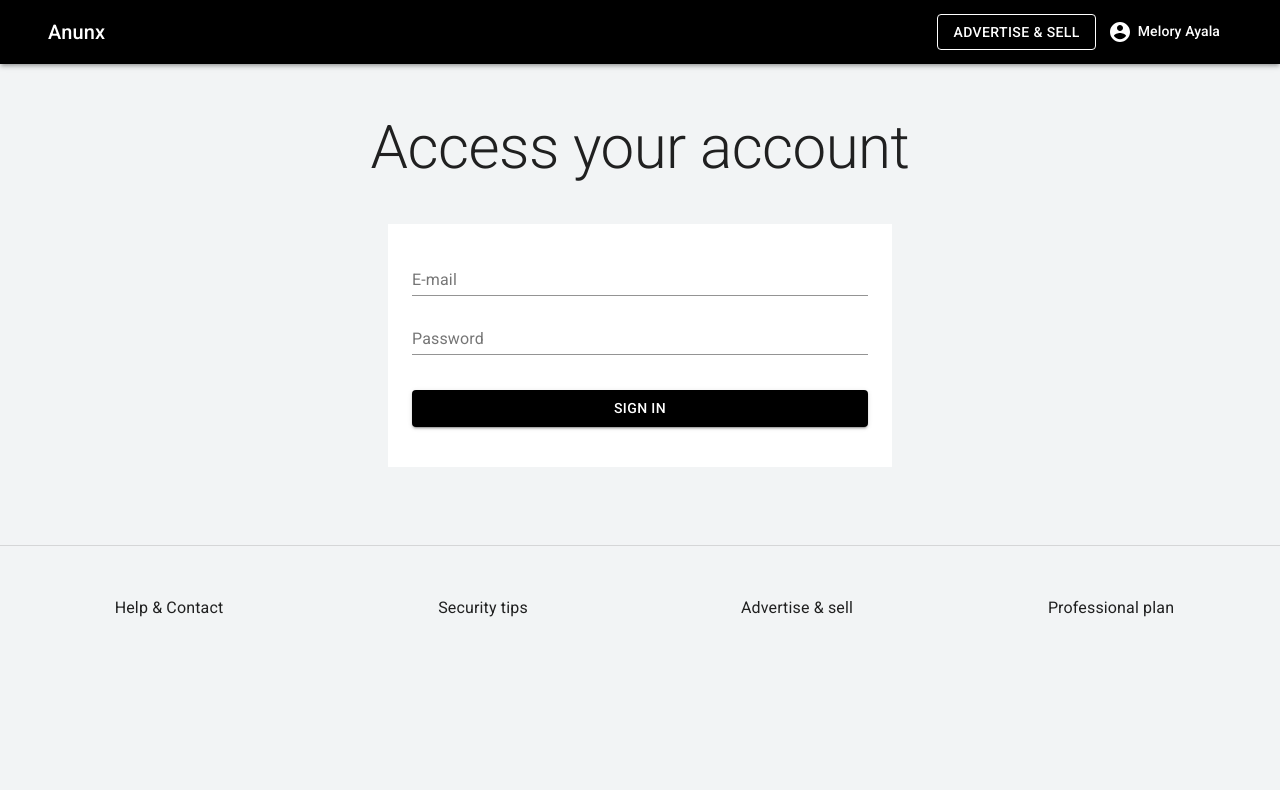
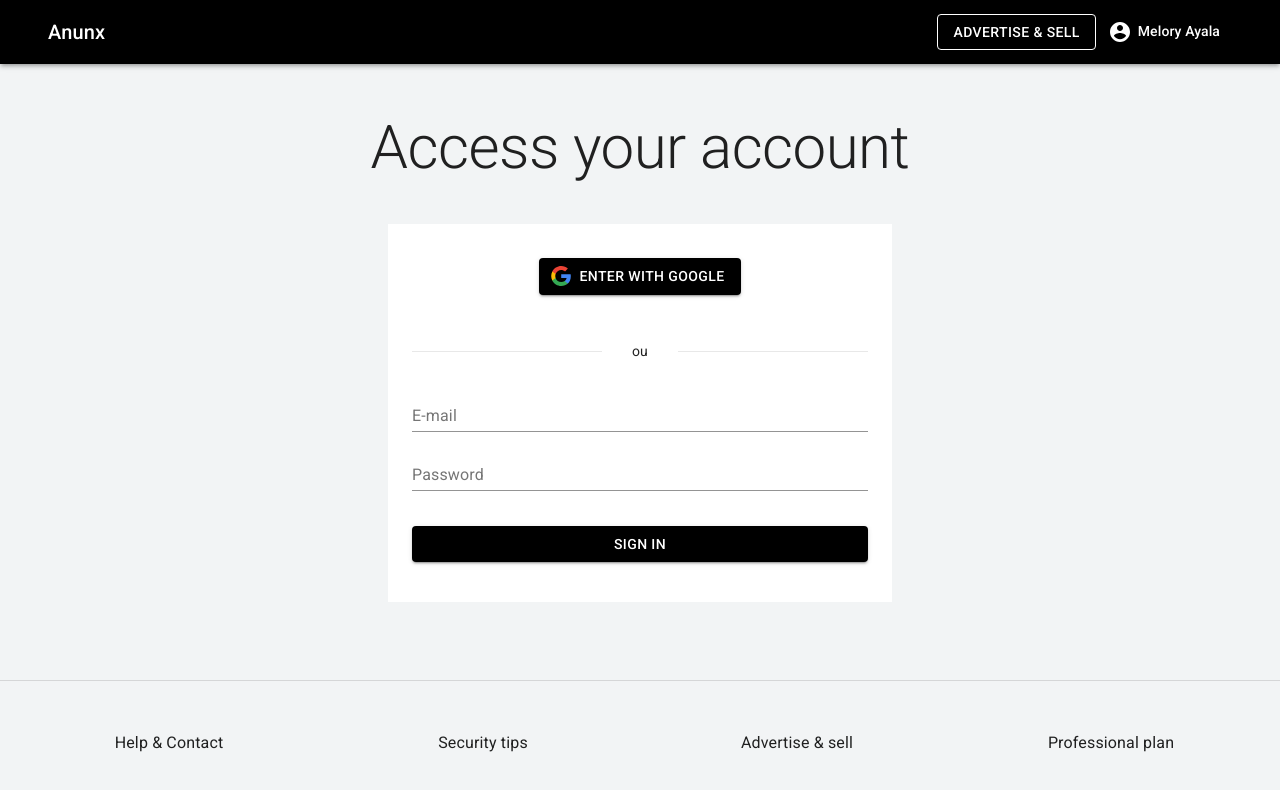
Before and after one commit to meloryayala/anunx-next-project, a Next.js app: page /auth/signin in a window 1280 px wide. Shown: the top 790 px of the page. Built offline with nearby package versions, Linux system fonts and the light colour scheme; no server answers.

Commit message:
Adding signin with Google

```diff
--- a/pages/api/auth/[...nextauth].js
+++ b/pages/api/auth/[...nextauth].js
@@ -1,11 +1,17 @@
 import axios from 'axios'
 import NextAuth from 'next-auth'
 import CredentialsProvider from 'next-auth/providers/credentials'
+import Providers from 'next-auth/providers'
 
 
 export default NextAuth({
   secret: process.env.SECRET,
   providers: [
+    Providers.Google({
+      clientId: process.env.GOOGLE_CLIENT_ID,
+      clientSecret: process.env.GOOGLE_CLIENT_SECRET
+    }),
+
     CredentialsProvider({
       name: 'Credentials',
       async authorize(credentials) {
--- a/pages/auth/signin/index.js
+++ b/pages/auth/signin/index.js
@@ -1,6 +1,7 @@
 import { Formik } from 'formik'
 import { useRouter } from 'next/router'
 import { signIn, useSession } from 'next-auth/client'
+import Image from 'next/image'
 
 import {
   Container,
@@ -34,6 +35,12 @@
     })
   }
 
+  const handleGoogleLogin = () => {
+    signIn('google',{
+      callbackUrl: 'http://localhost:3000/user/dashboard'
+    })
+  }
+
   return (
     <TemplateDefault>
       <Container maxWidth="sm" component="main" className={classes.container}>
@@ -45,6 +52,26 @@
 
         <Container maxWidth="md">
           <Box className={classes.box}>
+
+            <Box className={classes.googleBtn}>
+              <Button
+                variant="contained"
+                color="primary"
+                startIcon={
+                  <Image
+                    src="/images/logo_google.svg"
+                    width={20}
+                    height={20}
+                    alt="Google login"
+                  />
+                }
+                onClick={handleGoogleLogin}>Enter with Google</Button>
+            </Box>
+
+            <Box className={classes.orDivider}>
+              <span>ou</span>
+            </Box>
+
             <Formik
               initialValues={initialValues}
               validationSchema={validationSchema}
--- a/pages/auth/signin/styles.js
+++ b/pages/auth/signin/styles.js
@@ -1,6 +1,7 @@
 import { makeStyles } from '@material-ui/core/styles'
 
 const useStyles = makeStyles((theme) => ({
+    span: {},
     container: {
         marginBottom: 30
     },
@@ -20,6 +21,25 @@
     },
     errorMessage: {
         margin: '10px 0',
+    },
+    orDivider: {
+        display: 'flex',
+        justifyContent: 'center',
+        alignItems: 'center',
+        backgroundColor: '#e8e8e8',
+        width: '100%',
+        height: 1,
+        margin: theme.spacing(7, 0, 4),
+
+        '& span': {
+            backgroundColor: 'white',
+            padding: '0 30px'
+        }
+    },
+    googleBtn: {
+        display: 'flex',
+        justifyContent: 'center',
+        marginTop: '10px',
     }
 }))
 
```
Also changed, not shown: public/images/logo_google.svg (added).
